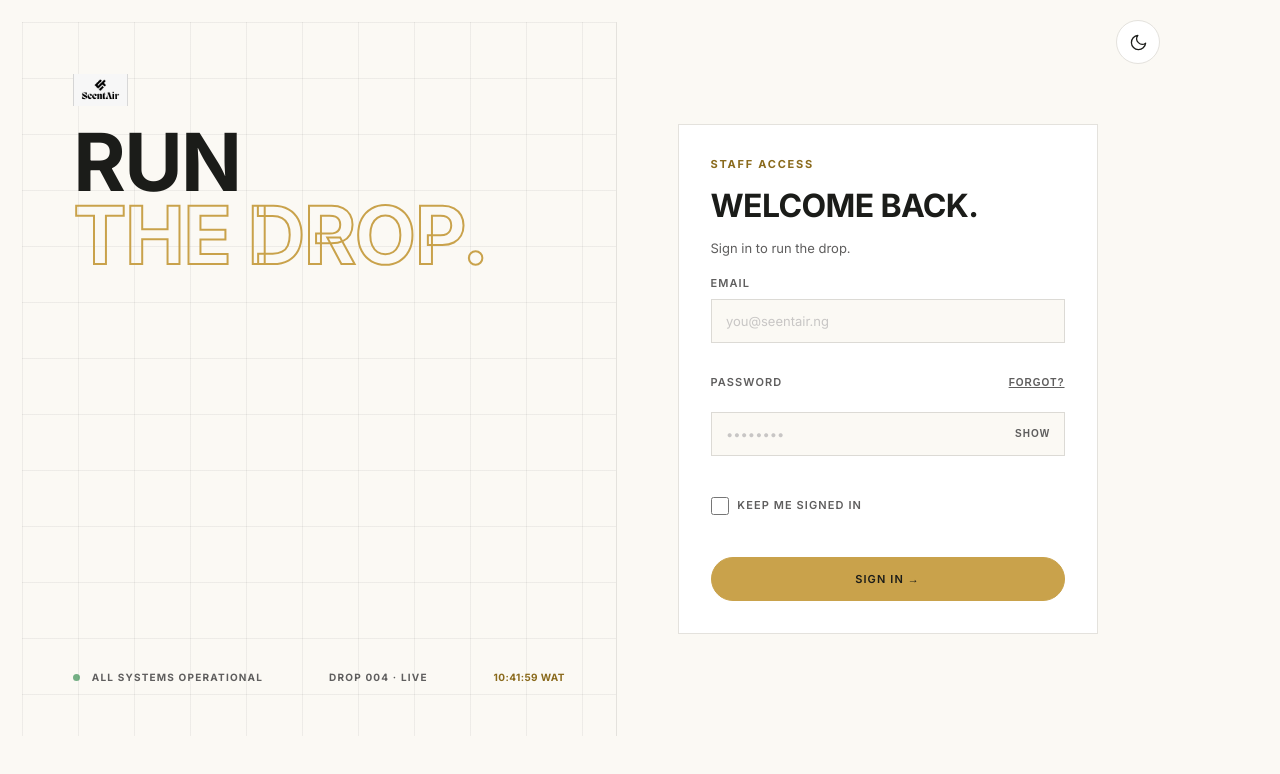
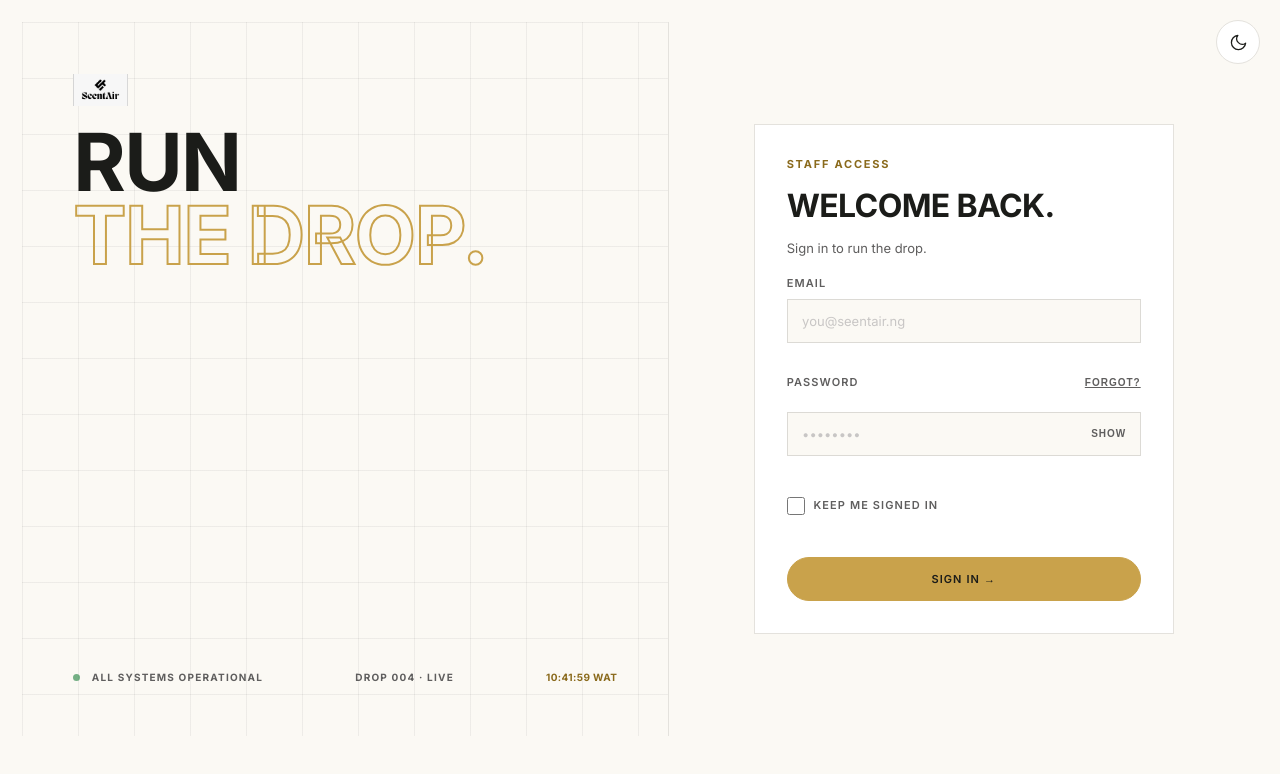
Before and after one commit to DennisMajestie/SeentAir_Fashion, an Angular app in the folder apps/admin-dashboard/: page / in a window 1280 px wide. Shown: the top 774 px of the page. Built offline with nearby package versions, Linux system fonts and the light colour scheme; no server answers.

Commit message:
style(admin): cap header and page to 1312px max width

```diff
--- a/apps/admin-dashboard/src/styles.scss
+++ b/apps/admin-dashboard/src/styles.scss
@@ -97,12 +97,12 @@
 .app-shell { display: flex; flex-direction: column; min-height: 100vh; }
 .site-header {
   position: sticky; top: 0; z-index: 20; display: block;
-  width: calc(100% - 224px); margin-left: 224px;
+  width: calc(100% - 224px); max-width: 1312px; margin-left: 224px;
   padding-top: env(safe-area-inset-top);
   background: transparent;
   border-bottom: 1px solid transparent;
   transition: background 0.3s ease, border-color 0.3s ease, backdrop-filter 0.3s ease, box-shadow 0.3s ease;
-  .header-inner { display: flex; flex-wrap: wrap; gap: 0.5rem 1.5rem; align-items: center; justify-content: flex-start; padding: 0.8rem 22px; width: 100%; max-width: 1180px; }
+  .header-inner { display: flex; flex-wrap: wrap; gap: 0.5rem 1.5rem; align-items: center; justify-content: flex-start; padding: 0.8rem 22px; width: 100%; max-width: 1312px; }
   &.scrolled {
     background: color-mix(in srgb, var(--obsidian) 88%, transparent);
     backdrop-filter: blur(12px); -webkit-backdrop-filter: blur(12px);
@@ -399,7 +399,7 @@
 }
 .scrim { display: none; }
 
-main { flex: 1; padding: 1.4rem 22px 4rem; max-width: 1180px; min-width: 0; }
+main { flex: 1; padding: 1.4rem 22px 4rem; max-width: 1312px; min-width: 0; }
 
 .login-wrap { display: flex; justify-content: center; padding: 4rem 16px; width: 100%; }
 .auth { max-width: 400px; width: 100%;
```
